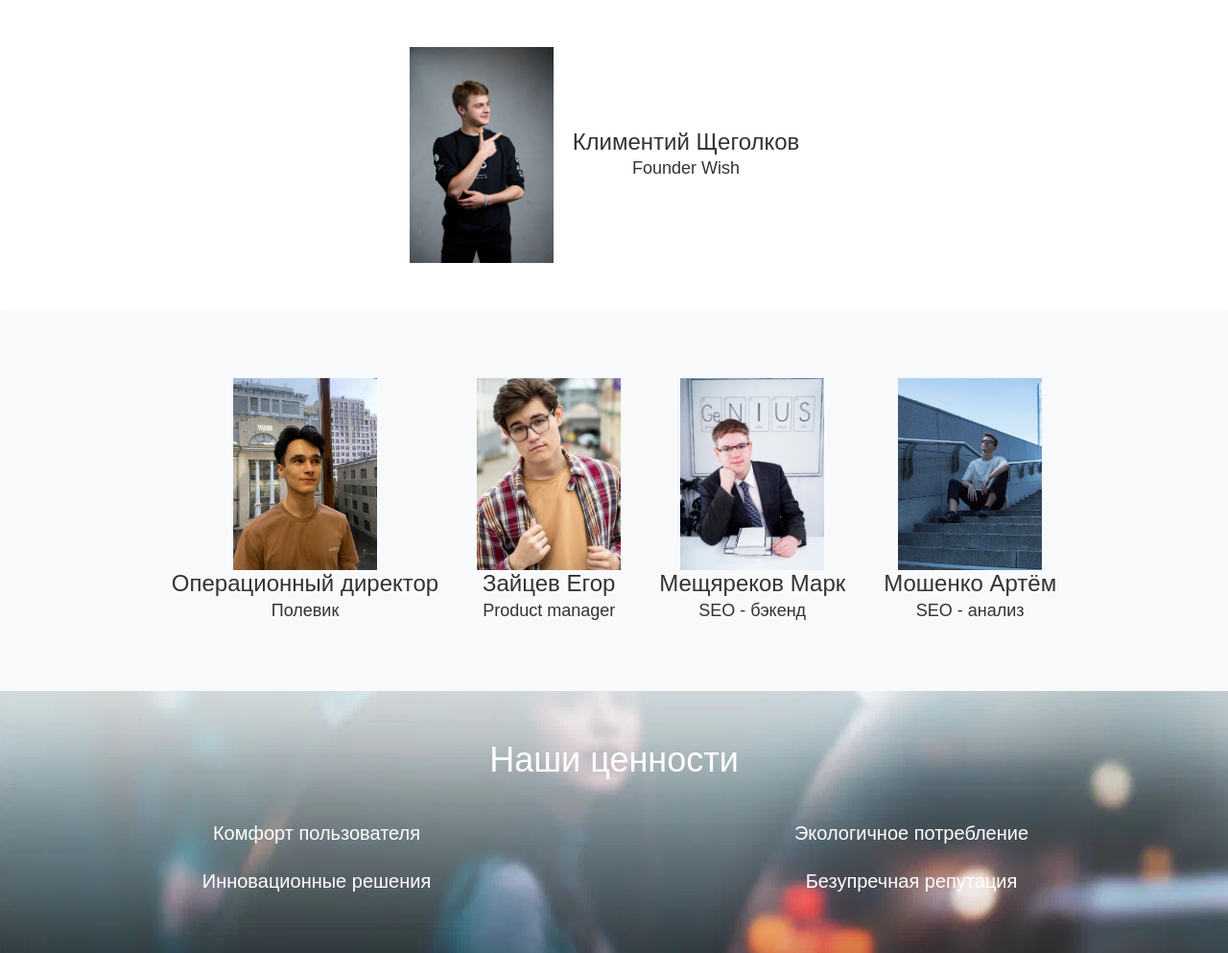
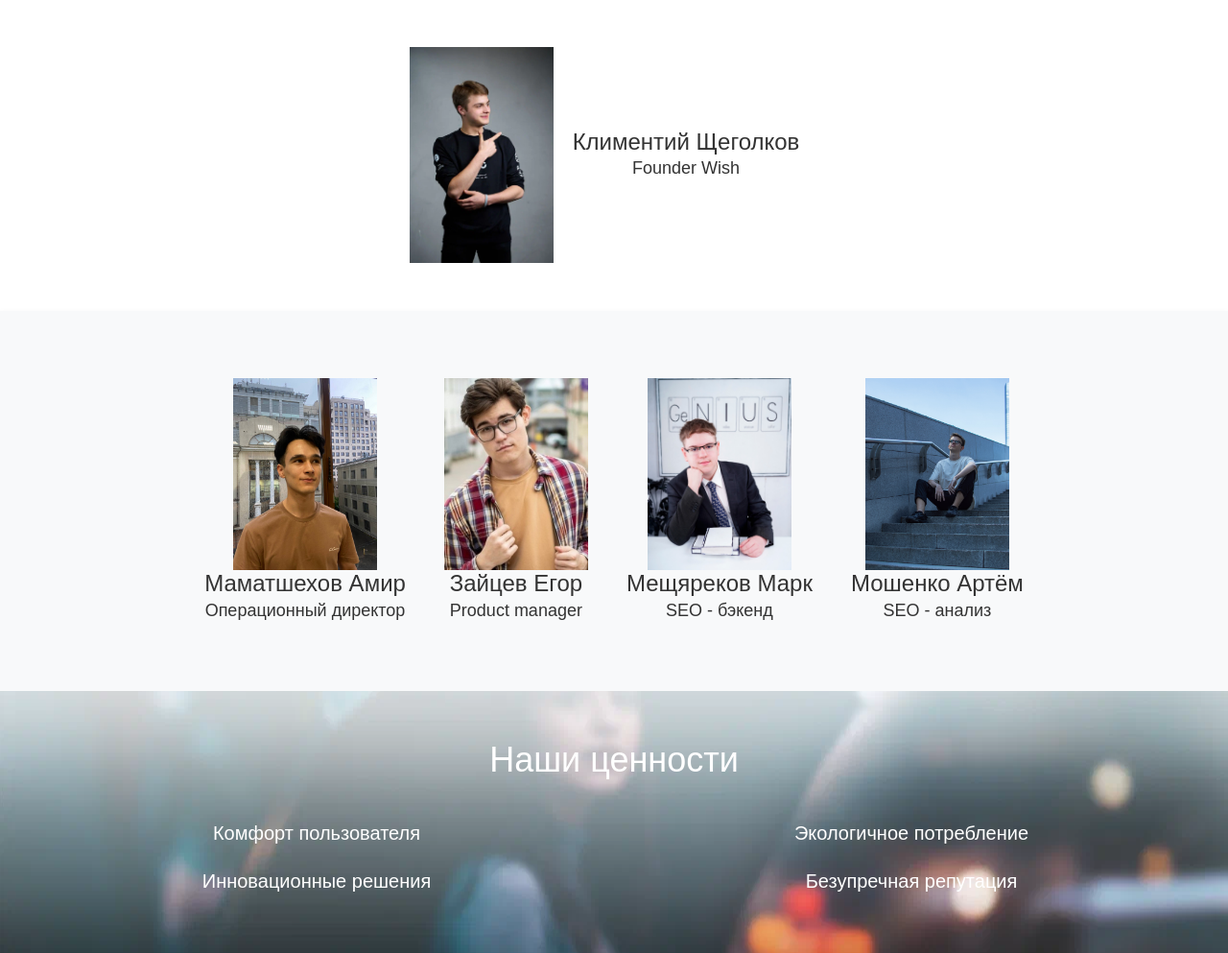
Before and after one commit to shareu-wish/wish-webapp, a Flask app: page /about in a window 1280 px wide. Shown: the part 700-1693 px from the top of the page at 96% size. Run offline with Flask 3, Linux system fonts and the light colour scheme.

Commit message:
заменил имя на амир.

```diff
--- a/templates/about.html
+++ b/templates/about.html
@@ -281,8 +281,8 @@
     <div class="team">
         <div class="team-member">
             <img src="static/img/amir.jpg">
-            <h3>Операционный директор</h3>
-            <p>Полевик</p>
+            <h3>Маматшехов Амир</h3>
+            <p>Операционный директор</p>
         </div>
         <div class="team-member">
             <img src="static/img/egor.jpg">
```
